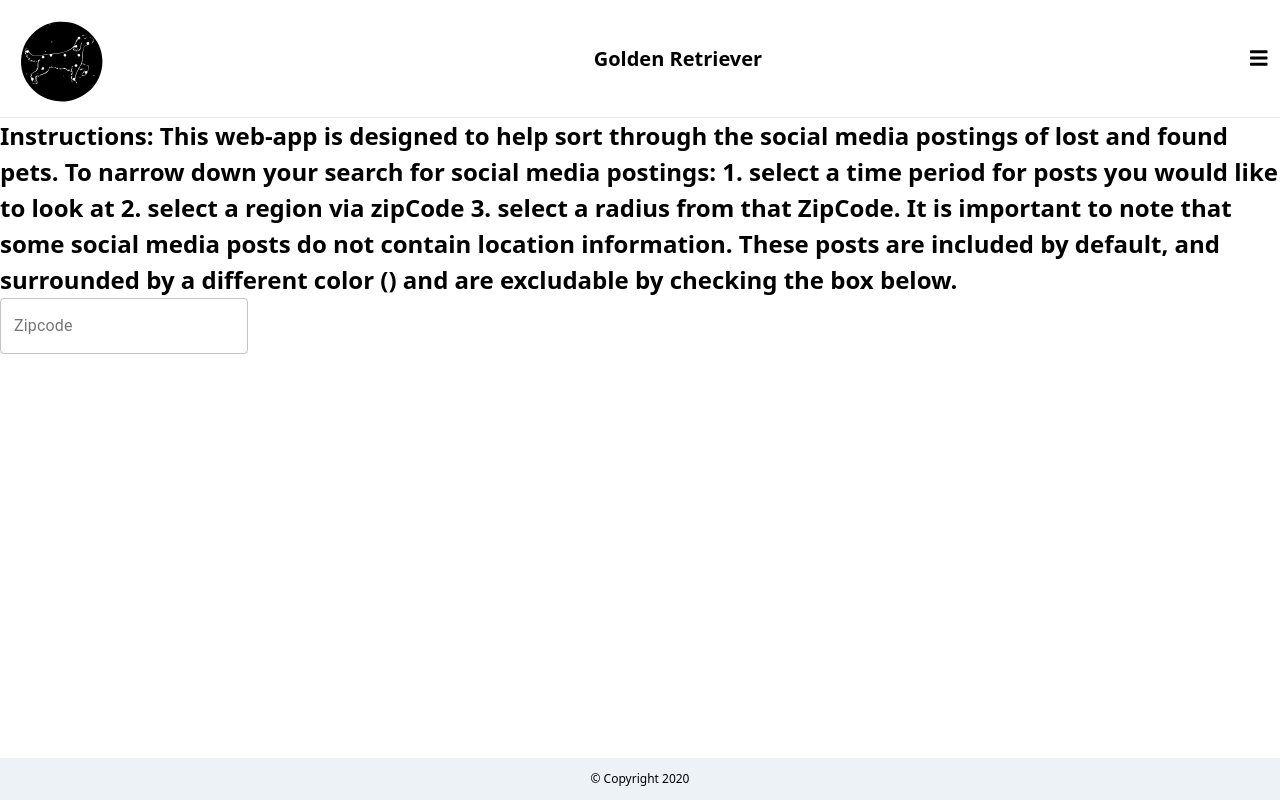
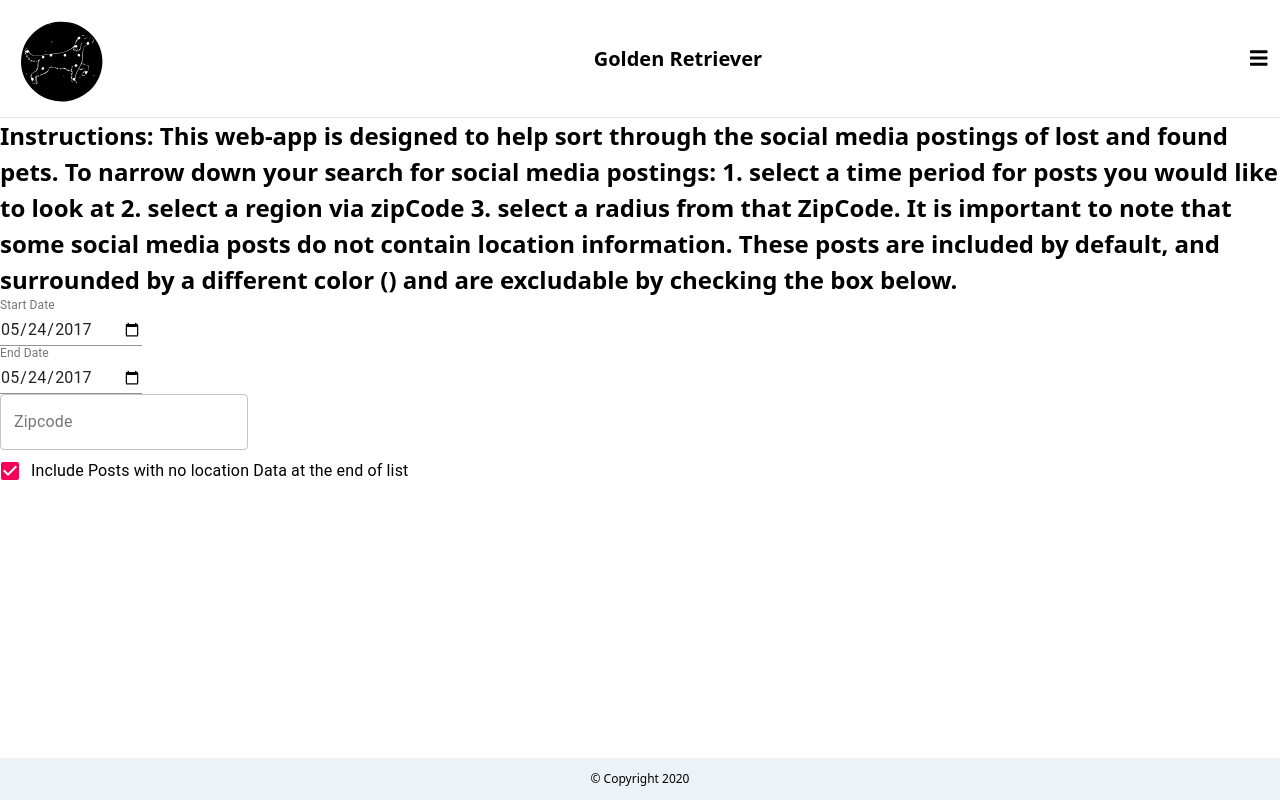
Before and after one commit to nickrolph/Canis, a React (Create React App) app in the folder canis/: page / in a window 1280 px wide. Built offline with nearby package versions, Linux system fonts and the light colour scheme.

Commit message:
made all input components functions, added dateRange, and checkbox for including locationless social media posts

```diff
--- /dev/null
+++ b/canis/src/Components/AllInputComponents/DateRange.js
@@ -0,0 +1,36 @@
+import React from "react";
+import TextField from "@material-ui/core/TextField";
+
+function DateRange() {
+  return (
+    <div>
+      <form className="" noValidate>
+        <TextField
+          id="date"
+          label="Start Date"
+          type="date"
+          defaultValue="2017-05-24"
+          className="p-3"
+          InputLabelProps={{
+            shrink: true,
+          }}
+        />
+      </form>
+
+      <form className="" noValidate>
+        <TextField
+          id="date"
+          label="End Date"
+          type="date"
+          defaultValue="2017-05-24"
+          className="p-3"
+          InputLabelProps={{
+            shrink: true,
+          }}
+        />
+      </form>
+    </div>
+  );
+}
+
+export default DateRange;
--- /dev/null
+++ b/canis/src/Components/AllInputComponents/IncludeLocationless.js
@@ -0,0 +1,29 @@
+import React from "react";
+import Checkbox from "@material-ui/core/Checkbox";
+import FormControlLabel from "@material-ui/core/FormControlLabel";
+
+//not for sure this needs to be included and isn't the source from material=ui
+function IncludeLocationless() {
+  const [checked, setChecked] = React.useState(true);
+
+  const handleChange = (event) => {
+    setChecked(event.target.checked);
+  };
+
+  return (
+    <div>
+      <FormControlLabel
+        control={
+          <Checkbox
+            checked={checked}
+            onChange={handleChange}
+            inputProps={{ "aria-label": "primary checkbox" }}
+          />
+        }
+        label="Include Posts with no location Data at the end of list"
+      />
+    </div>
+  );
+}
+
+export default IncludeLocationless;
--- a/canis/src/Components/AllInputComponents/Zipcode.js
+++ b/canis/src/Components/AllInputComponents/Zipcode.js
@@ -1,15 +1,12 @@
-import React, { Component } from "react";
-import ReactDOM from "react-dom";
+import React from "react";
 import TextField from "@material-ui/core/TextField";
 
-class Zipcode extends Component {
-  render() {
-    return (
-      <form noValidate autoComplete="off">
-        <TextField id="outlined-basic" label="Zipcode" variant="outlined" />
-      </form>
-    );
-  }
+function Zipcode() {
+  return (
+    <form noValidate autoComplete="off">
+      <TextField id="outlined-basic" label="Zipcode" variant="outlined" />
+    </form>
+  );
 }
 
 export default Zipcode;
--- a/canis/src/Components/InputComponents.js
+++ b/canis/src/Components/InputComponents.js
@@ -2,11 +2,15 @@
 //input components can be found in the InputComponents folder
 import React from "react";
 import Zipcode from "./AllInputComponents/Zipcode";
+import DateRange from "./AllInputComponents/DateRange.js";
+import IncludeLocationless from "./AllInputComponents/IncludeLocationless.js";
 
 function InputComponents() {
   return (
     <div>
+      <DateRange />
       <Zipcode />
+      <IncludeLocationless />
     </div>
   );
 }
```
